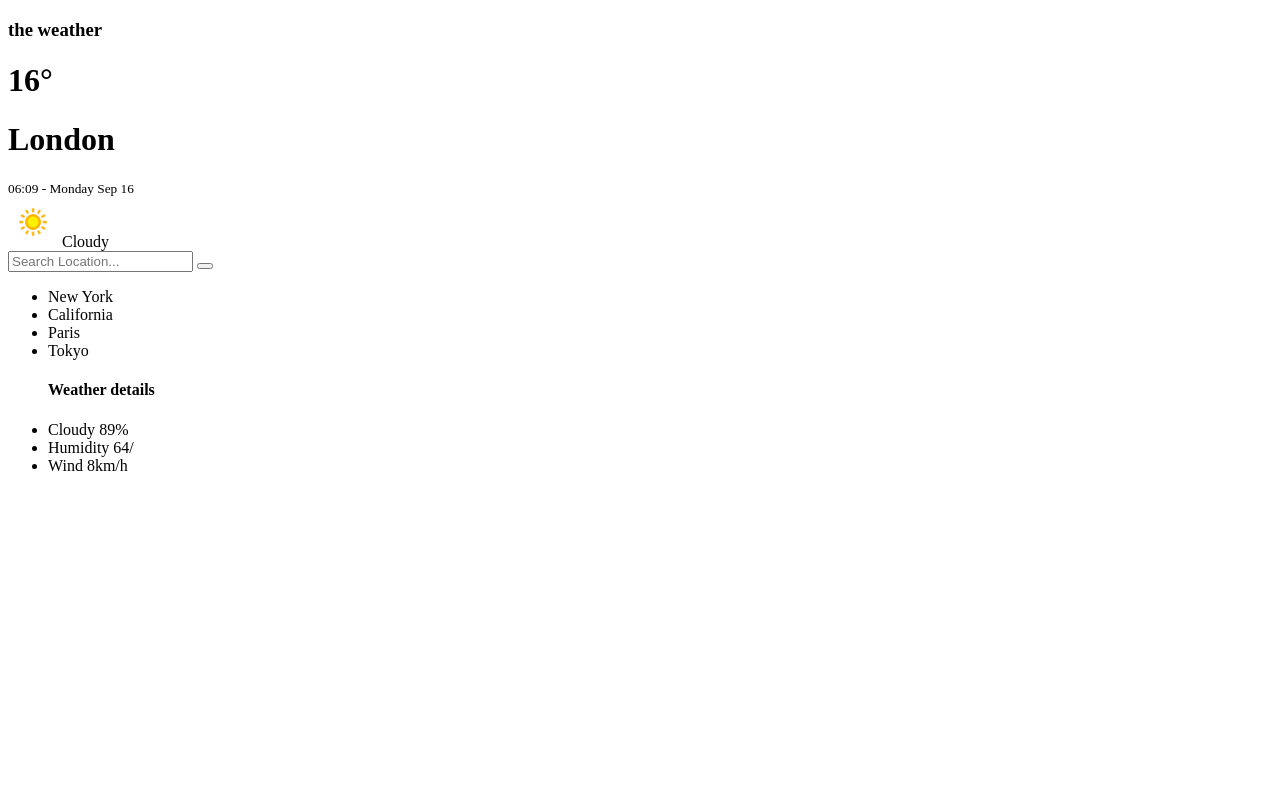
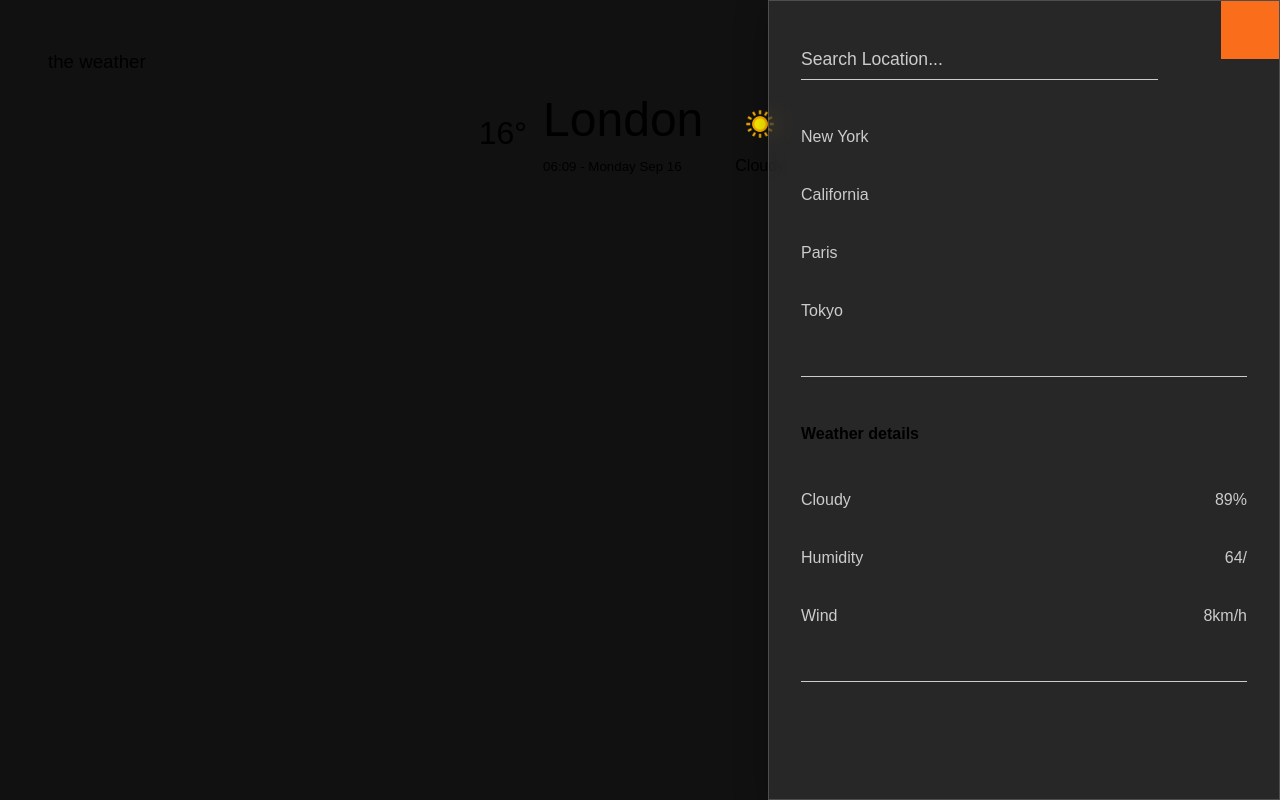
Before and after one commit to Nehwu/Weather-App, a plain HTML site: page index.html in a window 1280 px wide. Drawn offline with Linux system fonts and the light colour scheme.

Commit message:
Update index.html
Removed extra "s" from link rel="stylesheet" href="style.css">

```diff
--- a/index.html
+++ b/index.html
@@ -3,7 +3,7 @@
      <head>
        <meta charset="utf-8">
        <title>Weather app</title>
-       <link rel="stylessheet" href="style.css">
+       <link rel="stylesheet" href="style.css">
        <meta name="viewport" content="width-device-width", initial-scale="1.0">
     </head>
     <div class="weather app">
```
